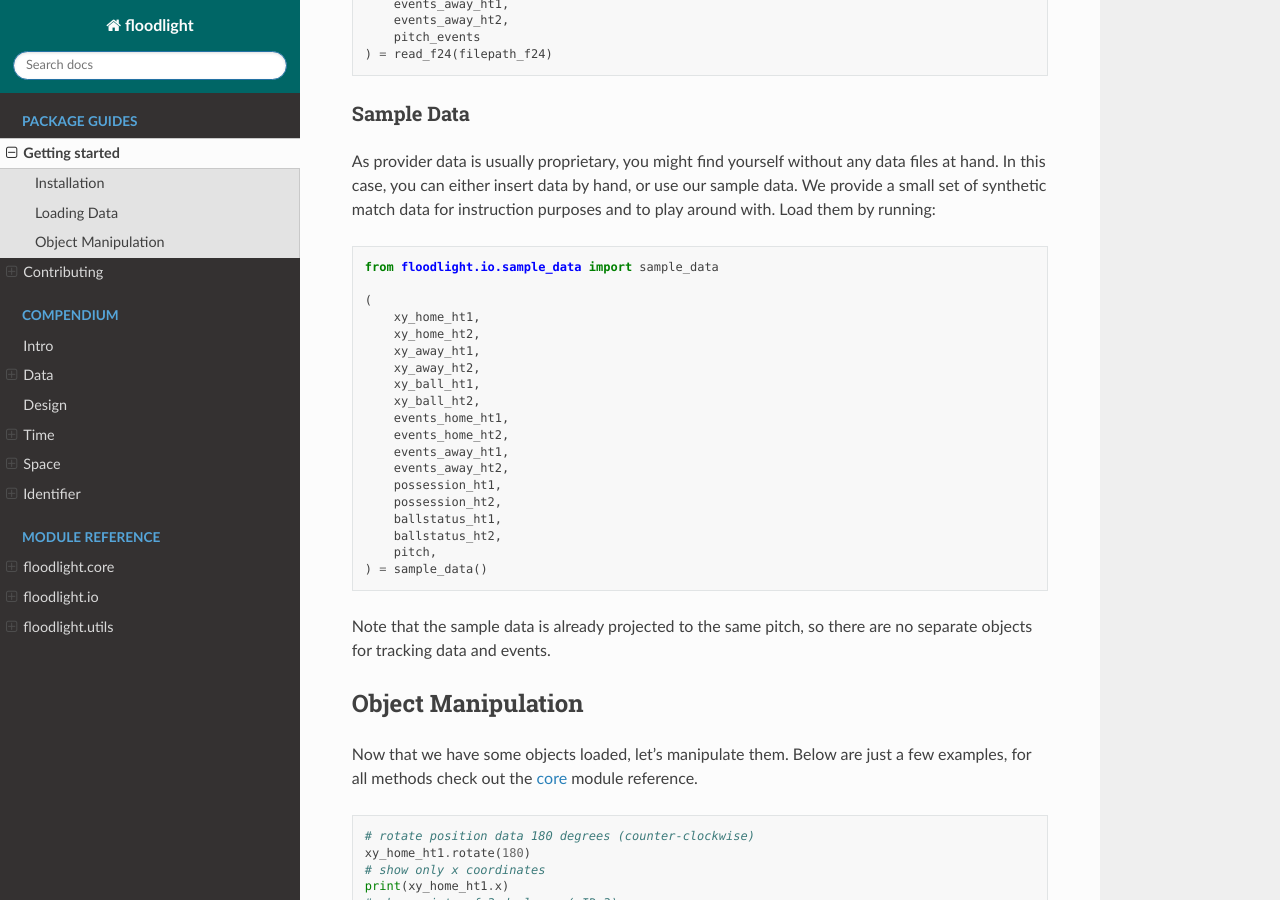
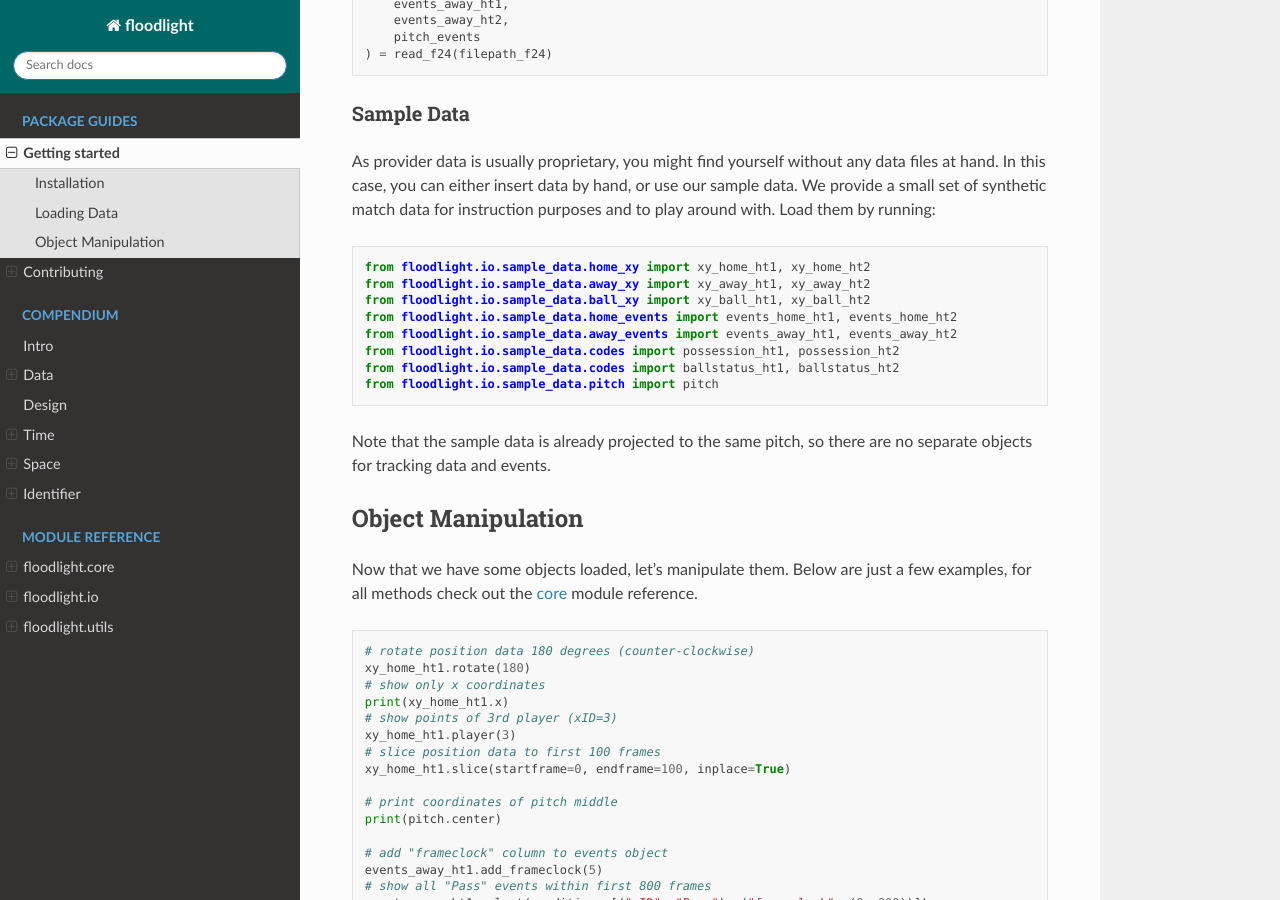
Before and after one commit to floodlight-sports/floodlight, a Sphinx documentation site: the page built from docs/source/guides/getting_started.rst, in a window 1280 px wide and 900 px high, scrolled down 1260 px. Built offline with Sphinx 7.4.7 and the Read the Docs theme 2.0.0, drawn with Linux system fonts in a browser that asks for light colours.

Commit message:
docs: update loading of sample data

```diff
--- a/docs/source/guides/getting_started.rst
+++ b/docs/source/guides/getting_started.rst
@@ -72,25 +72,14 @@ As provider data is usually proprietary, you might find yourself without any dat
 
 .. code-block:: python
 
-    from floodlight.io.sample_data import sample_data
-
-    (
-        xy_home_ht1,
-        xy_home_ht2,
-        xy_away_ht1,
-        xy_away_ht2,
-        xy_ball_ht1,
-        xy_ball_ht2,
-        events_home_ht1,
-        events_home_ht2,
-        events_away_ht1,
-        events_away_ht2,
-        possession_ht1,
-        possession_ht2,
-        ballstatus_ht1,
-        ballstatus_ht2,
-        pitch,
-    ) = sample_data()
+    from floodlight.io.sample_data.home_xy import xy_home_ht1, xy_home_ht2
+    from floodlight.io.sample_data.away_xy import xy_away_ht1, xy_away_ht2
+    from floodlight.io.sample_data.ball_xy import xy_ball_ht1, xy_ball_ht2
+    from floodlight.io.sample_data.home_events import events_home_ht1, events_home_ht2
+    from floodlight.io.sample_data.away_events import events_away_ht1, events_away_ht2
+    from floodlight.io.sample_data.codes import possession_ht1, possession_ht2
+    from floodlight.io.sample_data.codes import ballstatus_ht1, ballstatus_ht2
+    from floodlight.io.sample_data.pitch import pitch
 
 Note that the sample data is already projected to the same pitch, so there are no separate objects for tracking data and events.
 
```
